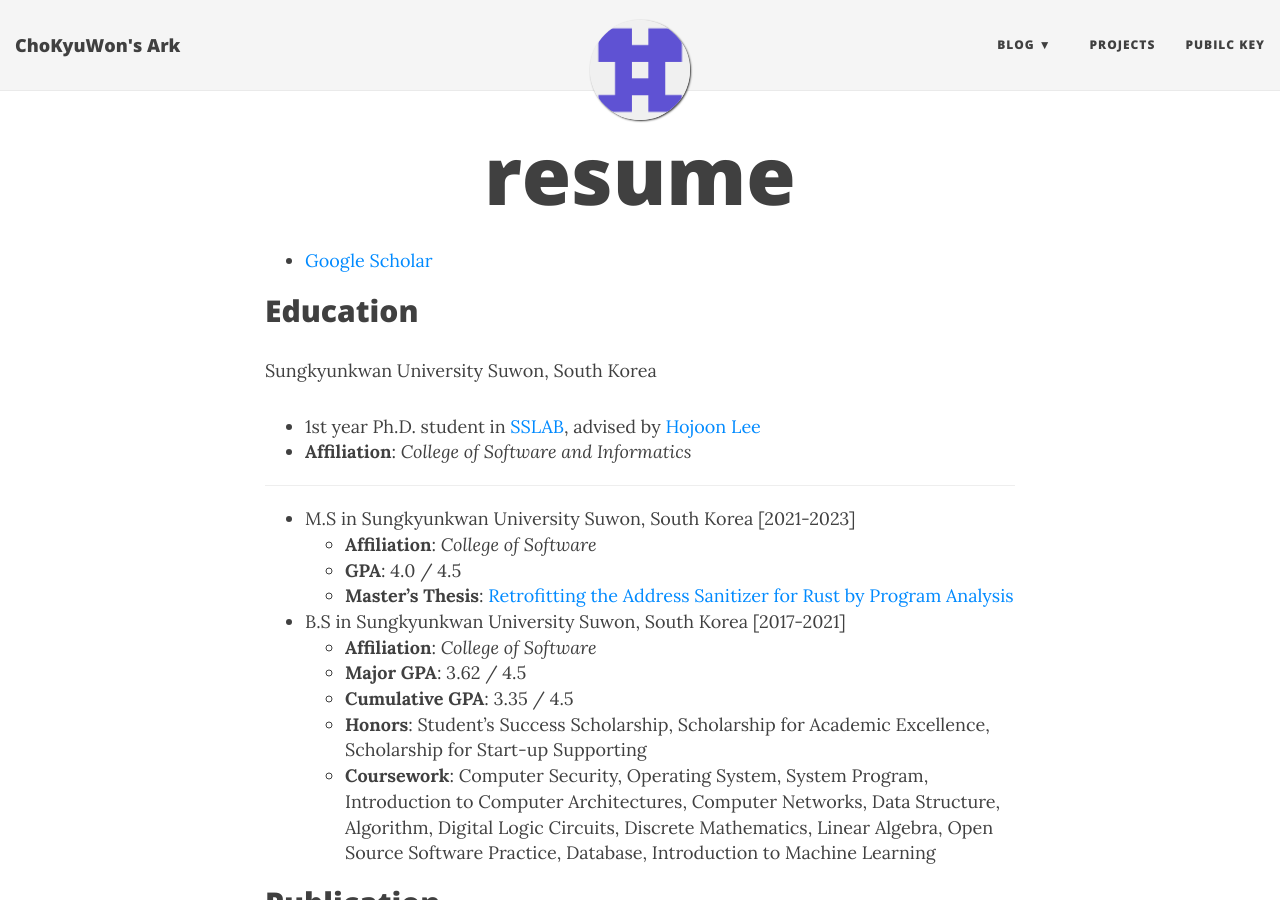
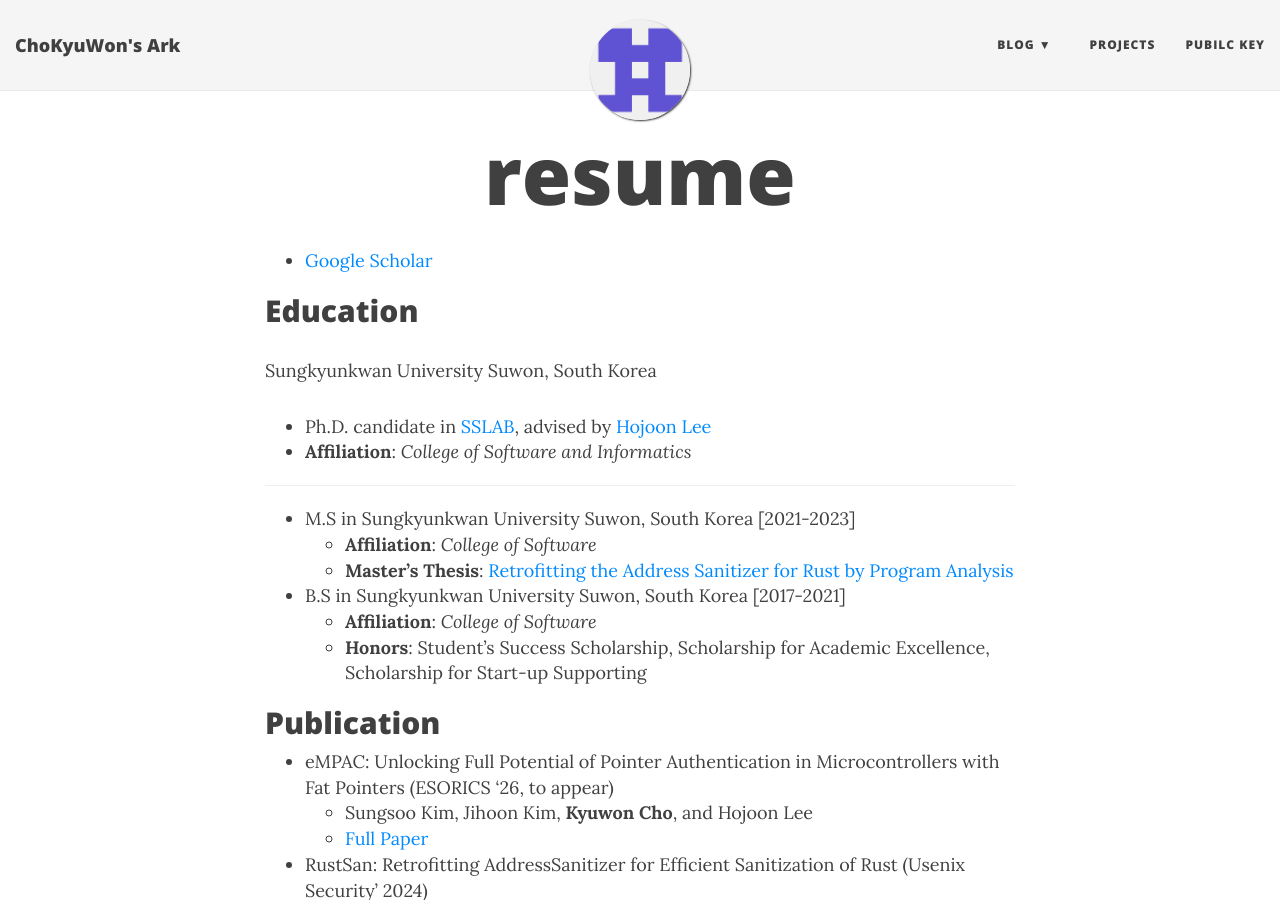
Before and after one commit to ChoKyuWon/ChoKyuWon.github.io, a Jekyll site: the page built from resume.md, in a window 1280 px wide and 900 px high. Built offline with Jekyll 4.4.1, drawn with Linux system fonts in a browser that asks for light colours; nearby versions of some CDN libraries; some of the changed text lies outside the part shown.

Commit message:
Update resume.md

```diff
--- a/resume.md
+++ b/resume.md
@@ -9,23 +9,22 @@ title: resume
 ## Education
 
 Sungkyunkwan University Suwon, South Korea
-* 1st year Ph.D. student in [SSLAB](https://sslab.skku.edu), advised by [Hojoon Lee](https://hojoon-lee.github.io/)
+* Ph.D. candidate in [SSLAB](https://sslab.skku.edu), advised by [Hojoon Lee](https://hojoon-lee.github.io/)
 * __Affiliation__: *College of Software and Informatics*
 <hr/>
 
 * M.S in Sungkyunkwan University Suwon, South Korea [2021-2023]
     * __Affiliation__: *College of Software*
-    * __GPA__: 4.0 / 4.5
     * __Master's Thesis__: [Retrofitting the Address Sanitizer for Rust by Program Analysis](https://dcollection.skku.edu/srch/srchDetail/000000174979)
 
 * B.S in Sungkyunkwan University Suwon, South Korea [2017-2021]
     * __Affiliation__: *College of Software*
-    * __Major GPA__: 3.62 / 4.5
-    * __Cumulative GPA__: 3.35 / 4.5
     * __Honors__: Student's Success Scholarship, Scholarship for Academic Excellence, Scholarship for Start-up Supporting
-    * __Coursework__: Computer Security, Operating System, System Program, Introduction to Computer Architectures, Computer Networks, Data Structure, Algorithm, Digital Logic Circuits, Discrete Mathematics, Linear Algebra, Open Source Software Practice, Database, Introduction to Machine Learning
 
 ## Publication
+* eMPAC: Unlocking Full Potential of Pointer Authentication in Microcontrollers with Fat Pointers (ESORICS '26, to appear)
+    * Sungsoo Kim, Jihoon Kim, **Kyuwon Cho**, and Hojoon Lee
+    * [Full Paper]()
 * RustSan: Retrofitting AddressSanitizer for Efficient Sanitization of Rust (Usenix Security' 2024)
     * **Kyuwon Cho**, Jongyoon Kim, Kha Dinh Duy, Hajeong Lim, Hojoon Lee
     * [Full Paper](https://www.usenix.org/conference/usenixsecurity24/presentation/cho-kyuwon)
```
Also changed, not shown: other parts of resume.md (+4 -0 lines).
